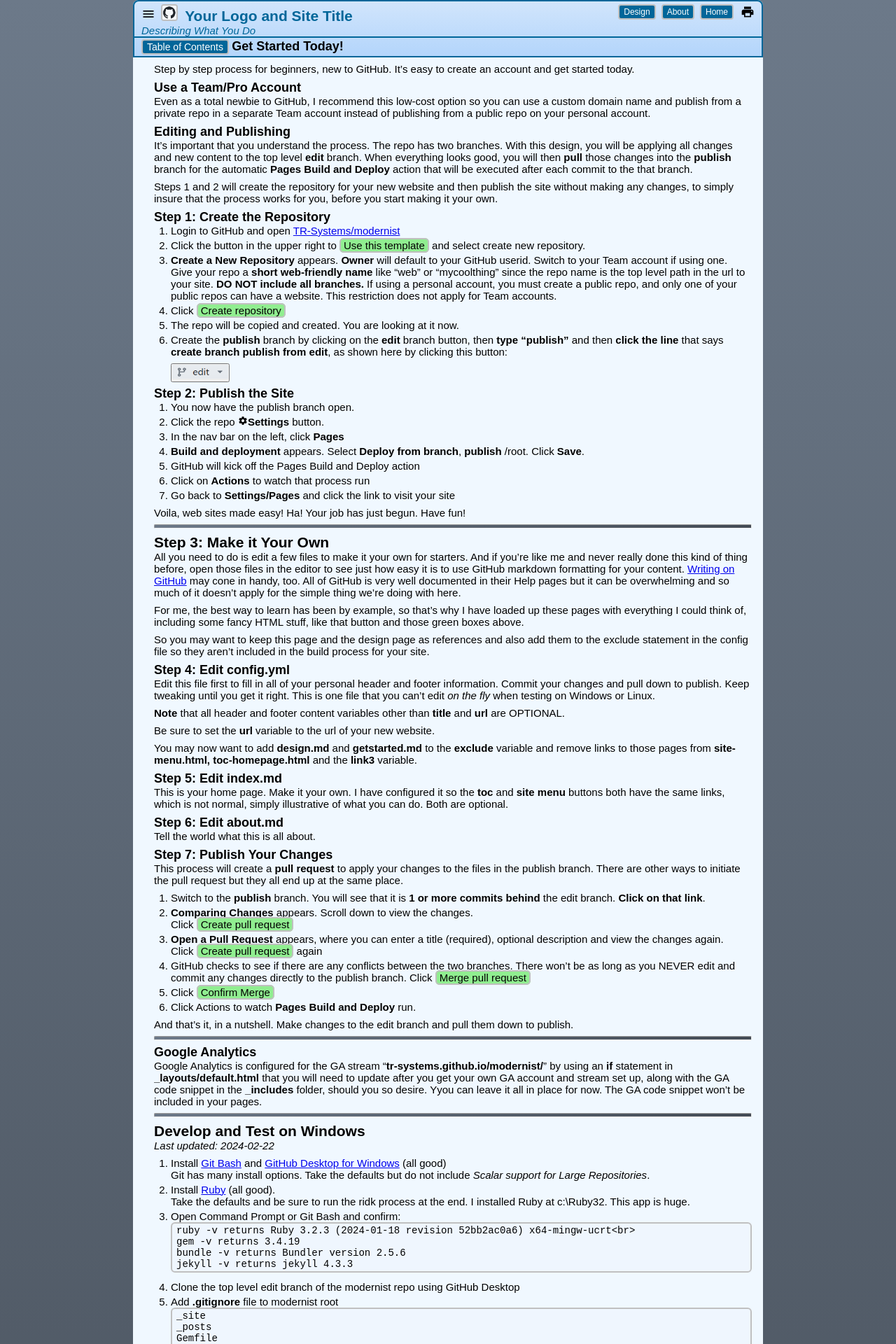
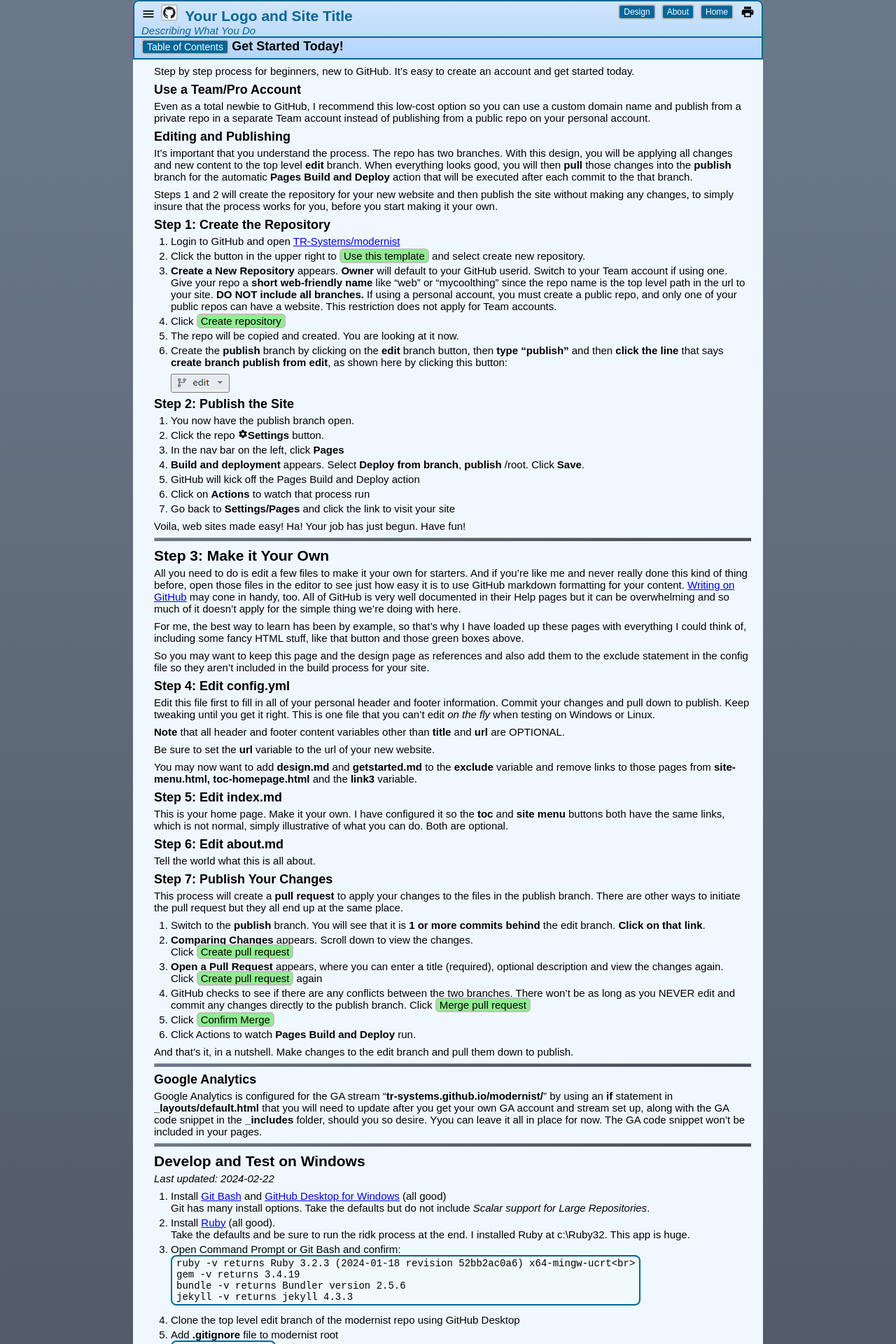
Before and after one commit to TR-Systems/modernist, a Jekyll site: the page built from getstarted.md, in a window 1280 px wide. Shown: the top 1920 px of the page at 70% size. Built offline with Jekyll 4.4.1, drawn with Linux system fonts in a browser that asks for light colours; our own code applies the rules of GitHub Pages for plain Markdown files.

Commit message:
Call it Lakeside Blue

```diff
--- a/assets/css/style.scss
+++ b/assets/css/style.scss
@@ -1,7 +1,7 @@
 ---
+# Lakeside Blue for GitHub Pages by TR-Systems
 ---
 
-/* Lakeside Blues for GitHub Pages by TR-Systems */
 html {
   height: 100%;
   background: #6C7989;
@@ -25,9 +25,10 @@
   border-radius: 8px;
 }
 
-/* Lakeside Blues */
+/* Lakeside Blue */
 /* Tints of #1488df,#2b93e2,#429fe5,#5aabe8,#72b7eb,#89c3ef,#a1cff2,#b8dbf5,#d0e7f8,#e7f3fb,#ffffff */
 /* Tints of #68abf8,#77b3f8,#86bbf9,#95c4fa,#a4ccfa,#b3d5fb,#c2ddfc,#d1e5fc,#e0eefd,#eff6fe,#ffffff */
+/* Tints of #006699,#1975a3,#3284ad,#4c93b7,#66a3c1,#7fb2cc,#99c1d6,#b2d1e0,#cce0ea,#e5eff4,#ffffff */
 
 header {
   background: #d1e5fc;
@@ -237,14 +238,17 @@
 .grid-c2 {hr {height: 2px;}}
 
 h1, h2, h3, h4, h5, h6 {
-  margin: 0;
+  margin-top: 0;
+  margin-bottom: 4px;
   padding: 0;
 }
 
 h1 {font-size:1.6em} /* 2.0em */
 h2 {font-size:1.4em} /* 1.5em */
 h3 {font-size:1.2em} /* 1.33em */
-h4 {font-size:1.0em} /* 1.17em */
+h4 {font-size:1.1em} /* 1.17em */
+h5 {font-size:1.0em} /* 0.83em */
+h6 {font-size:0.9em} /* 0.67em */
 
 p, ul, ol, table, pre, dl {
   margin: 0 0 8px;
@@ -279,24 +283,25 @@
 
 code, pre {
   font-size:14px;
+  width: max-content;
   overflow-x:auto;
 }
 
 pre {
   padding: 2px 6px;
-  border: 2px solid silver;
-  border-radius: 6px;
-  background: aliceblue;
+  border: 2px solid #069;
+  border-radius: 8px;
+  background: #f1f9fb;
 }
 
 blockquote {
-  font-size: 14px;
-  margin: 4px 0 8px;
-  padding: 2px 6px;
-  border: 2px solid silver;
-  border-radius: 6px;
-  background: azure;
-  p {margin-bottom: 0}
+  margin: 0 0 8px;
+  padding: 6px 10px;
+  border-left: 6px solid #069;
+  border-radius: 0 6px 6px 0;
+  background: #cce0ea;
+  width: max-content;
+  p {margin-bottom: 4px}
 }
 
 .img-border4 {
@@ -366,10 +371,6 @@
     p {display: none;}
     .toc {
       width: 100%;
-      h1, h2, h3, {
-        font-size: 1em;
-        margin-left: 10px;
-      }
       .toc-button {
         font-size: 12px;
         margin-left: 10px;
@@ -381,19 +382,24 @@
   .content {
     margin-left: 10px;
     padding-right: 8px;
-    h1 {font-size: 1.2em;}
+    .toc-button {font-size: 12px}
+    h1, h2, h3, h4, h5, h6 {margin-bottom: 0}
+    h1 {font-size: 1.3em;}
     h2 {font-size: 1.2em;}
     h3 {font-size: 1.1em;}
     h4 {font-size: 1.0em;}
-    td {font-size: 12px;}
-    code, pre {font-size: 12px;}
-    .toc-button {font-size: 14px}
-    p, ul, ol, table, pre, dl {margin-bottom: 6px;}
+    p, ul, ol, table, pre, dl {margin-bottom: 4px;}
     ul {padding-left: 20px;}
     ol {padding-left: 20px;}
+    li:not(:last-child) {padding-bottom: 0}
     hr {height: 2px;}
-    blockquote {font-size: 12px}
-    kbd {font-size: 12px}
+    td {font-size: 13px;}
+    code, pre {font-size: 12px;}
+    blockquote {
+      font-size: 13px;
+      margin-bottom: 4px;
+    }
+   kbd {font-size: 13px}
   }
 
   .footer {
@@ -449,10 +455,7 @@
 /* Generated by running in git bash: rougify style github > rouge-github.scss */
 .highlight table td { padding: 5px; }
 .highlight table pre { margin: 0; }
-.highlight, .highlight .w {
-  color: black;
-  background-color: #eff6fe;
-}
+.highlight, .highlight .w {color: black;}
 .highlight .k, .highlight .kd, .highlight .kn, .highlight .kp, .highlight .kr, .highlight .kt, .highlight .kv {
   color: #cf222e;
 }
```
